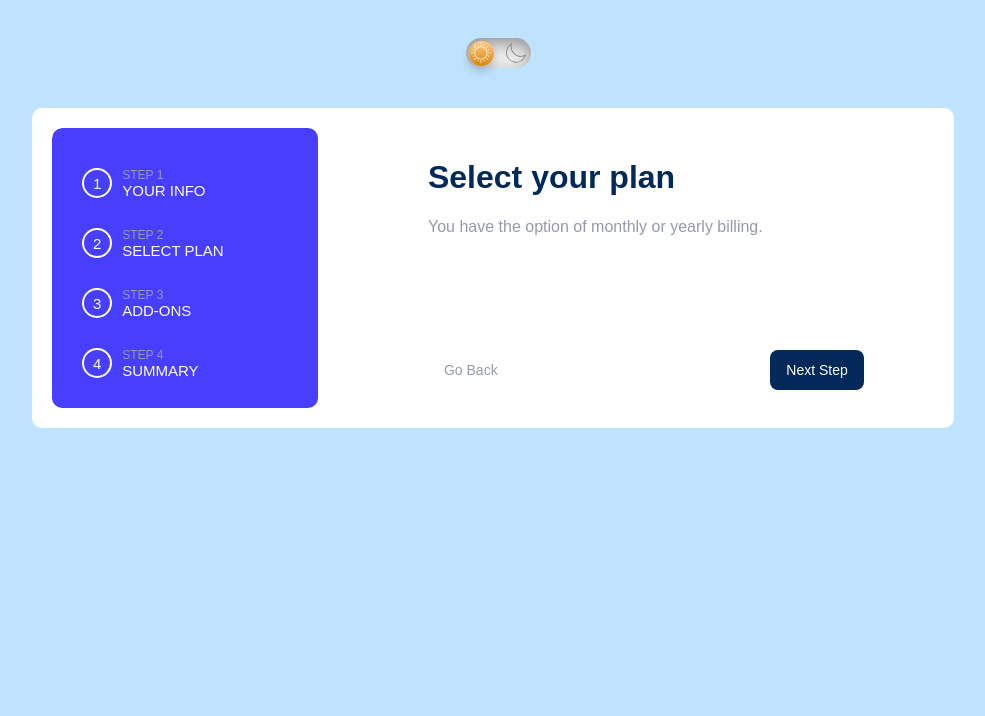
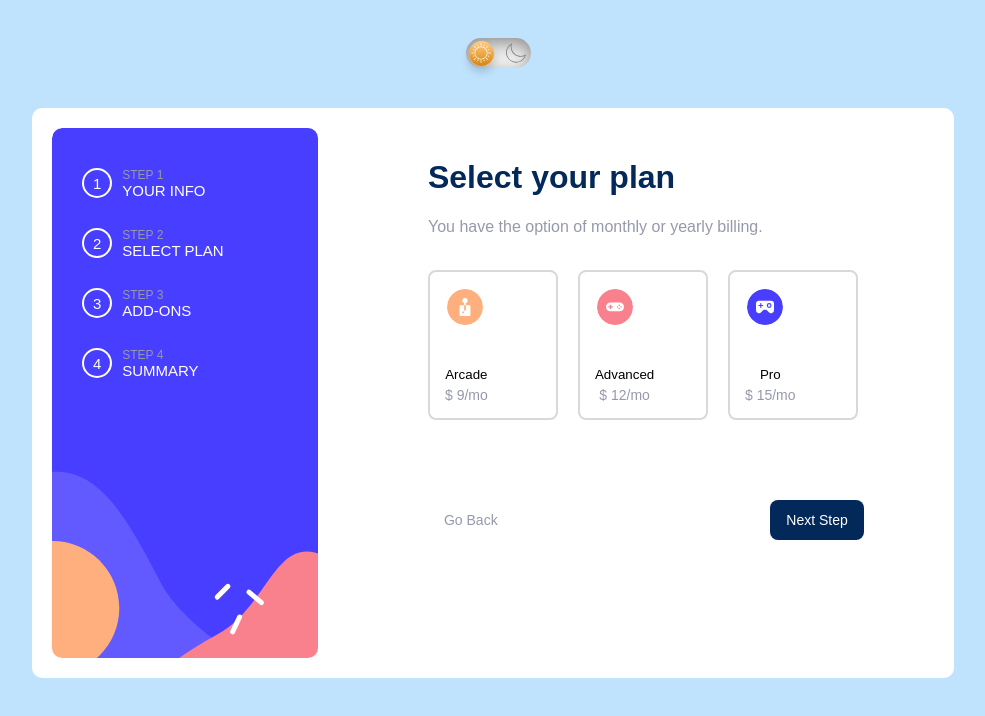
Before and after one commit to itsimoes/react-multistep-form, a React (Create React App) app: page / in a window 1280 px wide. Both pictures are taken after typing "Sample", "name@example.com", "5" into the empty fields and a click on the button "Next Step". Shown: the top 716 px of the page, without its empty margins (147-1132 px from the left). Built offline with nearby package versions, Linux system fonts and the light colour scheme; the HTML template or start-up script is replaced by a standard one.

Commit message:
SelectPlan component criado e estilizado

```diff
--- a/src/Components/MultiStepForm/MultiStepForm.tsx
+++ b/src/Components/MultiStepForm/MultiStepForm.tsx
@@ -67,6 +67,7 @@ const Wrapper = styled.div`
   background-color: var(--form_background);
   color: var(--form_color);
   width: 80%;
+  height: 570px;
   border-radius: 10px;
 `;
 const FormContainer = styled.div`
--- a/src/Components/MultiStepForm/SelectPlan.tsx
+++ b/src/Components/MultiStepForm/SelectPlan.tsx
@@ -1,11 +1,92 @@
 import React from "react";
+import styled from "styled-components";
+
+//images
+import { ReactComponent as ArcadeIcon } from "../../Assets/images/icon-arcade.svg";
+import { ReactComponent as AdvancedIcon } from "../../Assets/images/icon-advanced.svg";
+import { ReactComponent as ProIcon } from "../../Assets/images/icon-pro.svg";
+
+const StyledPlanWrapper = styled.div`
+  display: flex;
+
+  #plan_pro {
+    margin-right: 0;
+  }
+`;
+
+const StyledPlanBox = styled.button`
+  width: 130px;
+  height: 150px;
+  border: 2px solid hsl(231, 11%, 86%);
+  border-radius: 8px;
+  margin-right: 20px;
+  padding: 15px;
+  display: flex;
+  flex-direction: column;
+  justify-content: space-between;
+  background-color: var(--plan_card_bg);
+
+  .plan_name {
+    color: var(--primary_blue);
+  }
+
+  .plan_price {
+    color: var(--primary_gray);
+    font-size: 14px;
+    margin-top: 5px;
+  }
+
+  .IconStyle {
+    border: 2px solid white;
+    border-radius: 50%;
+  }
+
+  &:hover {
+    background-color: var(--plan_card_bg_hover);
+  }
+
+  &:focus {
+    background-color: var(--plan_card_bg_hover);
+  }
+  &:target {
+    background-color: var(--plan_card_bg_hover);
+  }
+`;
 
 const SelectPlan = () => {
+
+  function HandleButton(e: any) {
+    e.preventDefault();
+  }
+
   return (
     <>
       <h1>Select your plan</h1>
       <p>You have the option of monthly or yearly billing.</p>
       <br />
+      <StyledPlanWrapper>
+        <StyledPlanBox className="plan_button" onClick={(e) => HandleButton(e)} formTarget="">
+          <ArcadeIcon className="IconStyle" />
+          <div>
+            <div className="plan_name">Arcade</div>
+            <div className="plan_price">$ 9/mo</div>
+          </div>
+        </StyledPlanBox>
+        <StyledPlanBox className="plan_button" onClick={(e) => HandleButton(e)}>
+          <AdvancedIcon className="IconStyle" />
+          <div>
+            <div className="plan_name">Advanced</div>
+            <div className="plan_price">$ 12/mo</div>
+          </div>
+        </StyledPlanBox>
+        <StyledPlanBox className="plan_button" id="plan_pro" onClick={(e) => HandleButton(e)}>
+          <ProIcon className="IconStyle" />
+          <div>
+            <div className="plan_name">Pro</div>
+            <div className="plan_price">$ 15/mo</div>
+          </div>
+        </StyledPlanBox>
+      </StyledPlanWrapper>
     </>
   );
 };
--- a/src/Components/MultiStepForm/style.scss
+++ b/src/Components/MultiStepForm/style.scss
@@ -0,0 +1 @@
+/* hello, i'm empty :D */
--- a/src/index.css
+++ b/src/index.css
@@ -9,6 +9,8 @@
   --button_color_hover: hsl(211, 100%, 40%);
   --back_button_color: hsl(213, 96%, 18%);
   --primary_gray: hsl(231, 11%, 63%);
+  --plan_card_bg: white;
+  --plan_card_bg_hover: hsl(231, 11%, 96%);
 }
 
 [data-theme="dark"] {
@@ -21,6 +23,8 @@
   --button_color: hsl(213, 96%, 18%);
   --back_button_color: white;
   --button_color_hover: hsl(231, 11%, 63%);
+  --plan_card_bg: #483EFF;
+  --plan_card_bg_hover: #6259FF;
 }
 
 body {
```
